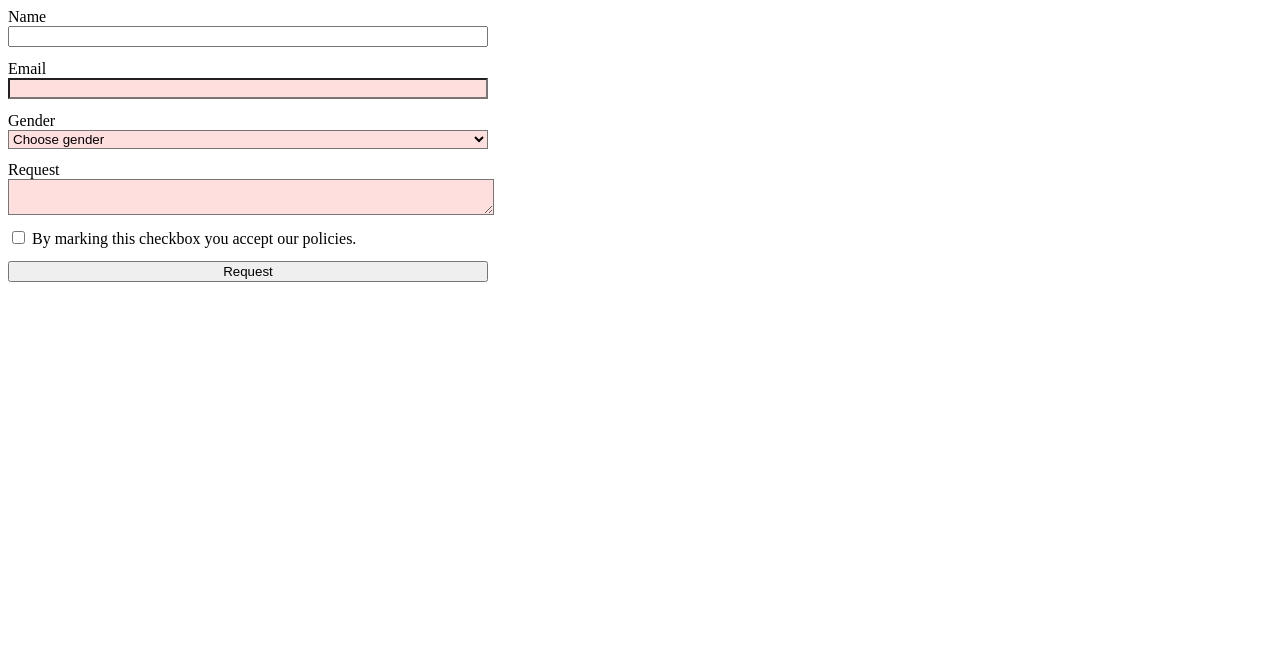
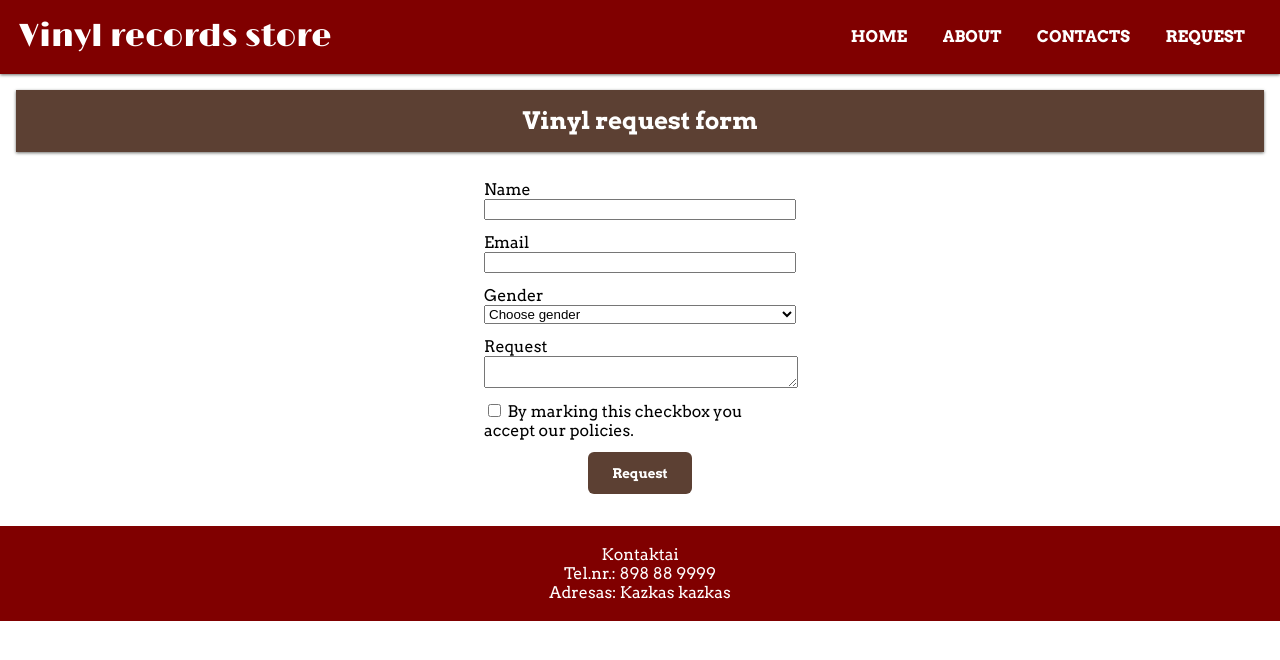
Before and after one commit to zhemepatis/VU-B-5-IT, a plain HTML site: page lab-03/request.html in a window 1280 px wide. Drawn offline with nearby package versions, Linux system fonts and the light colour scheme.

Commit message:
added some styling

```diff
--- a/lab-03/assets/styles/footer.css
+++ b/lab-03/assets/styles/footer.css
@@ -1,14 +1,14 @@
+footer {
+    padding: 1.2rem 0;
+    text-align: center;
+
+    background-color: #800000;
+    color: #fff;
+}
+
 ul {
     margin: 0;
     padding: 0;
 
     list-style-type: none;
 }
-
-footer {
-    background-color: grey;
-}
-
-.about-details {
-    text-align: center;
-}
--- a/lab-03/assets/styles/form.css
+++ /dev/null
@@ -1,22 +0,0 @@
-#request-form {
-    display: flex;
-    flex-direction: column;
-
-    width: 30rem;
-}
-
-#request-form > .form-group {
-    display: inherit;
-    flex-direction: inherit;
-
-    margin-bottom: 0.8rem;
-}
-
-#request-form textarea {
-    min-width: 30rem;
-    max-width: 30rem;
-}
-
-[required] {
-    background-color: #ff000021;
-}
--- a/lab-03/assets/styles/main.css
+++ b/lab-03/assets/styles/main.css
@@ -1,7 +1,11 @@
 body {
-    max-width: 150rem;
+    margin: 0;
+
+    font-family: "Arvo", serif;
+    font-weight: 400;
+    font-style: normal;
 }
 
-h1, h2, p {
+h1, h2, h3, h4, h5, h7, p {
     margin: 0;
 }
--- a/lab-03/assets/styles/navbar.css
+++ b/lab-03/assets/styles/navbar.css
@@ -1,19 +1,53 @@
+@media screen and (max-width: 50rem) {
+    nav {
+        visibility: hidden;
+    }
+
+    header {
+        display: block !important;
+    }
+
+    header > h1{
+        text-align: center;
+    }
+}
+
 header {
     display: flex;
     justify-content: space-between;
     align-items: center;
 
     height: 3rem;
-    padding: 0 1.2rem 0 1.2rem;
+    padding: 0.8rem 1.2rem 0.8rem 1.2rem;
 
-    background-color: grey;
+    background-color: #800000;
+
+    box-shadow: 0 1px 3px #6D6E6A;
+}
+
+header > h1 {
+    font-family: "Limelight", serif;
+    font-weight: 400;
+    font-style: normal;
+
+    color: #FFFFFF;
 }
 
 a {
+    text-transform: uppercase;
+    font-weight: 700;
+    font-size: 1rem;
+
     text-decoration: none;
-    margin-right: 0.5rem;
+    margin-right: 2rem;
+
+    color: #fff;
+}
+
+a:hover {
+    color: #9b9c97;
 }
 
 a:last-child {
-    margin-right: 0;
+    margin-right: 1rem;
 }
--- /dev/null
+++ b/lab-03/assets/styles/request-form.css
@@ -0,0 +1,63 @@
+section {
+    display: flex;
+    flex-direction: column;
+    justify-content: center;
+
+    margin: 1rem;
+}
+
+section h2 {
+    padding: 1rem 0;
+    margin-bottom: 0.8rem;
+
+    text-align: center;
+    background-color: #5C4033;
+    color: #fff;
+
+    box-shadow: 0 1px 3px #6D6E6A;
+}
+
+#request-form {
+    display: flex;
+    flex-direction: column;
+    align-items: center;
+
+    width: 25%;
+    margin: 1rem auto;
+}
+
+#request-form > .form-group {
+    display: inherit;
+    flex-direction: inherit;
+
+    width: 100%;
+    margin-bottom: 0.8rem;
+}
+
+#request-form textarea {
+    margin: 0;
+    padding: 0;
+
+    min-width: 100%;
+    max-width: 100%;
+}
+
+/* BUTTON */
+#request-form [type="submit"] {
+    font-family: "Arvo", serif;
+    font-weight: 700;
+    font-style: normal;
+
+    background-color: #5C4033;
+    color: #fff;
+
+    border: none;
+    padding: 0.8rem 1.5rem;
+    border-radius: 6px;
+
+    cursor: pointer;
+}
+
+#request-form [type="submit"]:hover {
+    background-color: #996a54;
+}
--- a/lab-03/request.html
+++ b/lab-03/request.html
@@ -4,13 +4,39 @@
         <meta charset="UTF-8">
         <meta name="viewport" content="width=device-width, initial-scale=1.0">
 
+
+        <!-- Importing google fonts -->
+        <link rel="preconnect" href="https://fonts.googleapis.com">
+        <link rel="preconnect" href="https://fonts.gstatic.com" crossorigin>
+        <link href="https://fonts.googleapis.com/css2?family=Limelight&display=swap" rel="stylesheet">
+
+        <link rel="preconnect" href="https://fonts.googleapis.com">
+        <link rel="preconnect" href="https://fonts.gstatic.com" crossorigin>
+        <link href="https://fonts.googleapis.com/css2?family=Arvo:ital,wght@0,400;0,700;1,400;1,700&family=Limelight&display=swap" rel="stylesheet">
+
+        <!-- Importing custom styles -->
         <link rel="stylesheet" href="assets/styles/main.css">
-        <link rel="stylesheet" href="assets/styles/form.css">
+        <link rel="stylesheet" href="assets/styles/navbar.css">
+        <link rel="stylesheet" href="assets/styles/request-form.css">
+        <link rel="stylesheet" href="assets/styles/footer.css">
 
         <title>Record requests</title>
     </head>
 
     <body>
+        <header>
+            <h1>Vinyl records store</h1>
+            <nav>
+                <a href="file:///home/rink/repos/VU-B-5-IT/lab-03/index.html">Home</a>
+                <a href="file:///home/rink/repos/VU-B-5-IT/lab-03/about-vinyls.html">About</a>
+                <a href="/contacts">Contacts</a>
+                <a href="file:///home/rink/repos/VU-B-5-IT/lab-03/request.html">Request</a>
+            </nav>
+        </header>
+
+        <section>
+            <h2>Vinyl request form</h2>
+
             <form id="request-form" action="post">
                 <div class="form-group">
                     <label for="request-name">Name</label>
@@ -46,5 +72,16 @@
 
                 <input value="Request" type="submit">
             </form>
+        </section>
+
+        <footer>
+            <div class="about-details">
+                <p>Kontaktai</p>
+                <ul>
+                    <li>Tel.nr.: 898 88 9999</li>
+                    <li>Adresas: Kazkas kazkas</li>
+                </ul>
+            </div>
+        </footer>
     </body>
 </html>
```
Also changed, not shown: lab-03/assets/styles/article.css (deleted, +0 -26 lines), lab-03/assets/styles/checkout.css (added, +148 -0 lines), lab-03/checkout.html (added, +127 -0 lines), lab-03/index.html (deleted, +0 -63 lines), lab-03/req.txt. Lines whose indentation alone changed are shown as unchanged.
